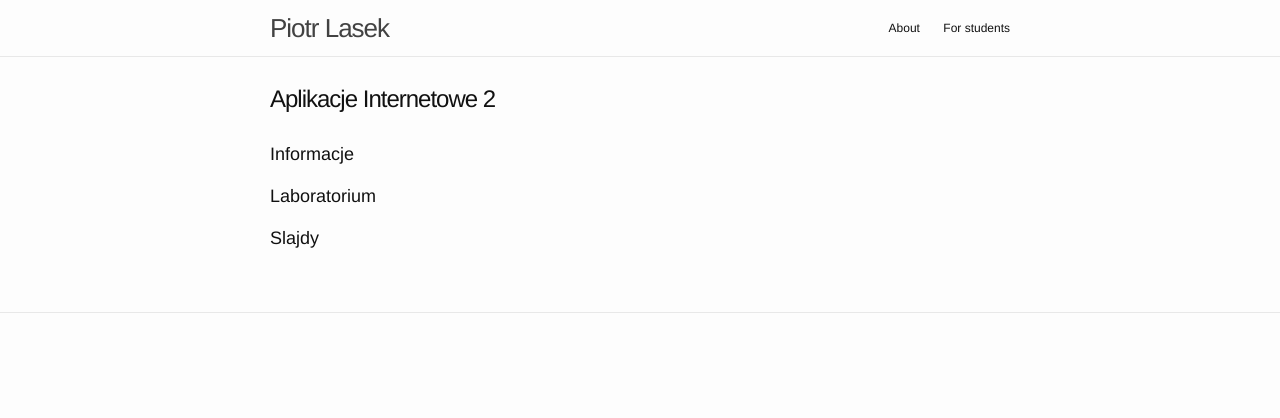
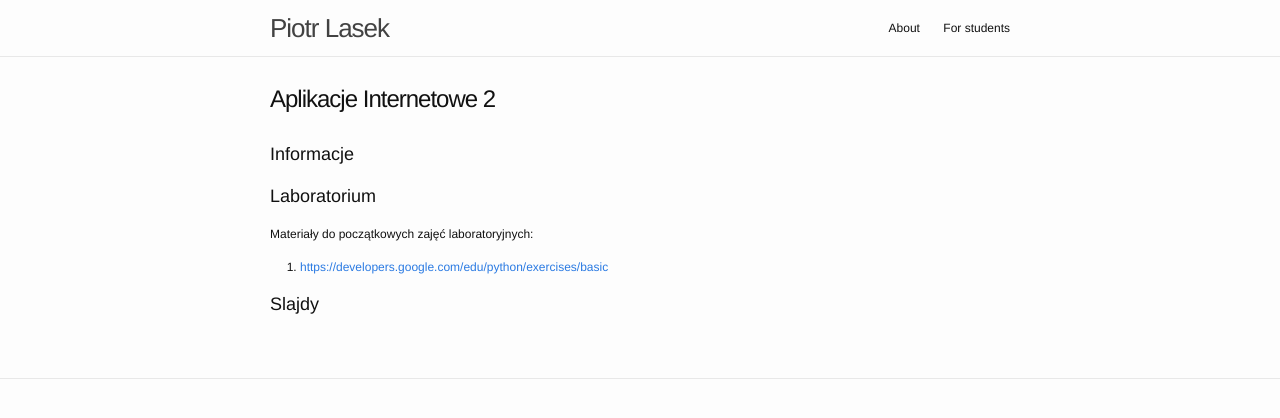
Before and after one commit to piotrlasek/piotrlasek.github.io, a Jekyll site: the page built from for-students/ai22016.md, in a window 1280 px wide. Shown: the top 418 px of the page. Built offline with Jekyll 4.4.1, drawn with Linux system fonts in a browser that asks for light colours.

Commit message:
some changes

```diff
--- a/for-students/ai22016.md
+++ b/for-students/ai22016.md
@@ -9,4 +9,7 @@ exclude: true
 
 # Laboratorium
 
+Materiały do początkowych zajęć laboratoryjnych:
+1. [https://developers.google.com/edu/python/exercises/basic](https://developers.google.com/edu/python/exercises/basic)
+
 # Slajdy
```
